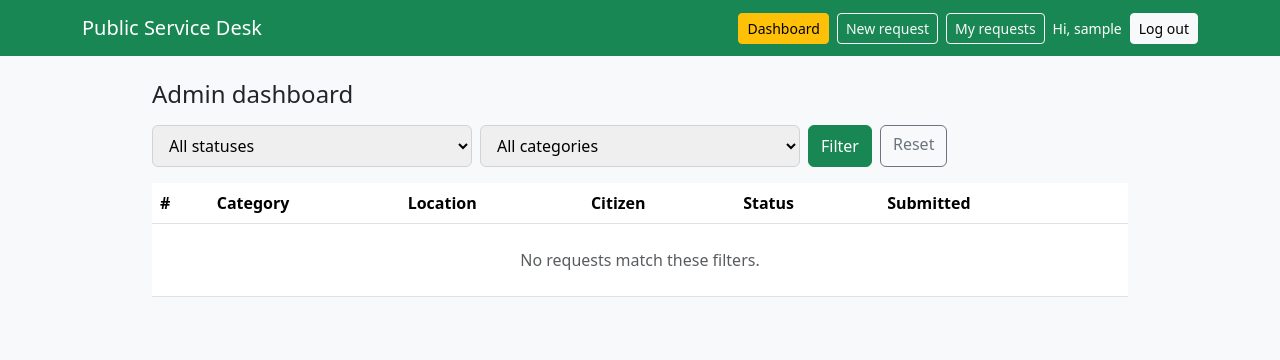
After one commit to Milashi254/service-desk, a Django app: page /dashboard/ in a window 1280 px wide. The commit adds this page. Shown: the top 360 px of the page. Run offline with Django 5.2, Linux system fonts and the light colour scheme; the visitor is signed in with stand-in values (Sample User, id 1); data comes from the database, SQL or seed files in the repository; data that the repository does not hold is empty.

Commit message:
Add admin dashboard and analytics

```diff
--- /dev/null
+++ b/services/decorators.py
@@ -0,0 +1,17 @@
+from functools import wraps
+
+from django.contrib.auth.decorators import login_required
+from django.core.exceptions import PermissionDenied
+
+
+def staff_required(view_func):
+    """Allow only logged-in staff members; everyone else gets a 403 page."""
+
+    @login_required
+    @wraps(view_func)
+    def wrapper(request, *args, **kwargs):
+        if not request.user.is_staff:
+            raise PermissionDenied
+        return view_func(request, *args, **kwargs)
+
+    return wrapper
--- /dev/null
+++ b/services/stats.py
@@ -0,0 +1,31 @@
+from django.db.models import Count
+
+from .models import ServiceRequest
+
+
+def request_stats():
+    """Counts shown on the admin dashboard: totals by status and by category."""
+    by_status = dict(
+        ServiceRequest.objects.order_by().values_list('status').annotate(total=Count('id'))
+    )
+    by_category = dict(
+        ServiceRequest.objects.order_by().values_list('category').annotate(total=Count('id'))
+    )
+    pending = by_status.get(ServiceRequest.Status.PENDING.value, 0)
+    in_progress = by_status.get(ServiceRequest.Status.IN_PROGRESS.value, 0)
+    resolved = by_status.get(ServiceRequest.Status.RESOLVED.value, 0)
+    total = pending + in_progress + resolved
+    return {
+        'total': total,
+        'open': pending + in_progress,
+        'resolved': resolved,
+        'resolution_rate': round(resolved * 100 / total) if total else 0,
+        'status_chart': {
+            'labels': ['Pending', 'In Progress', 'Resolved'],
+            'values': [pending, in_progress, resolved],
+        },
+        'category_chart': {
+            'labels': [label for _, label in ServiceRequest.Category.choices],
+            'values': [by_category.get(value, 0) for value, _ in ServiceRequest.Category.choices],
+        },
+    }
--- a/services/urls.py
+++ b/services/urls.py
@@ -8,4 +8,6 @@ urlpatterns = [
     path('requests/new/', views.submit_request, name='submit_request'),
     path('requests/', views.my_requests, name='my_requests'),
     path('requests/<int:pk>/', views.request_detail, name='request_detail'),
+    path('dashboard/', views.admin_dashboard, name='admin_dashboard'),
+    path('dashboard/<int:pk>/', views.admin_request_detail, name='admin_request_detail'),
 ]
--- a/services/views.py
+++ b/services/views.py
@@ -3,9 +3,10 @@ from django.contrib.auth import login
 from django.contrib.auth.decorators import login_required
 from django.shortcuts import get_object_or_404, redirect, render
 
-from .forms import RegisterForm, ServiceRequestForm
+from .decorators import staff_required
+from .forms import RegisterForm, ServiceRequestForm, StatusForm
 from .models import ServiceRequest
-
+from .stats import request_stats
 
 @login_required
 def home(request):
@@ -51,3 +52,40 @@ def request_detail(request, pk):
     """Show one request. Citizens can only open their own."""
     service_request = get_object_or_404(ServiceRequest, pk=pk, user=request.user)
     return render(request, 'services/request_detail.html', {'service_request': service_request})
+
+
+@staff_required
+def admin_dashboard(request):
+    """Staff-only list of all requests, with status and category filters."""
+    requests_list = ServiceRequest.objects.select_related('user')
+    status = request.GET.get('status', '')
+    category = request.GET.get('category', '')
+    if status in ServiceRequest.Status.values:
+        requests_list = requests_list.filter(status=status)
+    if category in ServiceRequest.Category.values:
+        requests_list = requests_list.filter(category=category)
+    context = {
+        'requests_list': requests_list,
+        'statuses': ServiceRequest.Status.choices,
+        'categories': ServiceRequest.Category.choices,
+        'selected_status': status,
+        'selected_category': category,
+                'stats': request_stats(),
+    }
+    return render(request, 'services/admin_dashboard.html', context)
+
+
+@staff_required
+def admin_request_detail(request, pk):
+    """Staff view of any request, with a form to change its status."""
+    service_request = get_object_or_404(ServiceRequest, pk=pk)
+    form = StatusForm(request.POST or None, instance=service_request)
+    if form.is_valid():
+        form.save()
+        messages.success(request, 'Status updated.')
+        return redirect('admin_request_detail', pk=pk)
+    return render(
+        request,
+        'services/admin_request_detail.html',
+        {'service_request': service_request, 'form': form},
+    )
--- a/templates/base.html
+++ b/templates/base.html
@@ -13,6 +13,8 @@
     form p { margin-bottom: 1rem; }
     .helptext { font-size: .85rem; color: #6c757d; }
     .errorlist { color: #b02a37; list-style: none; padding-left: 0; font-size: .9rem; }
+        .page-narrow { max-width: 720px; }
+    .page-wide { max-width: 1000px; }
   </style>
 </head>
 <body class="bg-light">
@@ -21,6 +23,7 @@
       <a class="navbar-brand" href="{% url 'home' %}">Public Service Desk</a>
       <div class="d-flex gap-2 align-items-center">
         {% if user.is_authenticated %}
+                  {% if user.is_staff %}<a class="btn btn-sm btn-warning" href="{% url 'admin_dashboard' %}">Dashboard</a>{% endif %}
                   <a class="btn btn-sm btn-outline-light" href="{% url 'submit_request' %}">New request</a>
           <a class="btn btn-sm btn-outline-light" href="{% url 'my_requests' %}">My requests</a>
           <span class="text-white small">Hi, {{ user.username }}</span>
@@ -35,7 +38,7 @@
       </div>
     </div>
   </nav>
-  <main class="container pb-5" style="max-width: 720px;">
+      <main class="container pb-5 {% block main_class %}page-narrow{% endblock %}">
     {% for message in messages %}
       <div class="alert alert-success">{{ message }}</div>
     {% endfor %}
--- /dev/null
+++ b/templates/services/admin_dashboard.html
@@ -0,0 +1,50 @@
+{% extends 'base.html' %}
+{% block title %}Admin dashboard{% endblock %}
+{% block main_class %}page-wide{% endblock %}
+{% block content %}
+  <h1 class="h4 mb-3">Admin dashboard</h1>
+  <form method="get" class="row g-2 mb-3">
+    <div class="col-sm-4">
+      <select name="status" aria-label="Filter by status">
+        <option value="">All statuses</option>
+        {% for value, label in statuses %}
+          <option value="{{ value }}" {% if value == selected_status %}selected{% endif %}>{{ label }}</option>
+        {% endfor %}
+      </select>
+    </div>
+    <div class="col-sm-4">
+      <select name="category" aria-label="Filter by category">
+        <option value="">All categories</option>
+        {% for value, label in categories %}
+          <option value="{{ value }}" {% if value == selected_category %}selected{% endif %}>{{ label }}</option>
+        {% endfor %}
+      </select>
+    </div>
+    <div class="col-sm-4 d-flex gap-2">
+      <button type="submit" class="btn btn-success">Filter</button>
+      <a href="{% url 'admin_dashboard' %}" class="btn btn-outline-secondary">Reset</a>
+    </div>
+  </form>
+  <div class="table-responsive">
+    <table class="table table-hover bg-white align-middle">
+      <thead>
+        <tr><th>#</th><th>Category</th><th>Location</th><th>Citizen</th><th>Status</th><th>Submitted</th><th></th></tr>
+      </thead>
+      <tbody>
+        {% for item in requests_list %}
+          <tr>
+            <td>{{ item.pk }}</td>
+            <td>{{ item.get_category_display }}</td>
+            <td>{{ item.location }}</td>
+            <td>{{ item.user.username }}</td>
+            <td>{% include 'services/_status_badge.html' %}</td>
+            <td>{{ item.created_at|date:"j M Y" }}</td>
+            <td><a class="btn btn-sm btn-outline-success" href="{% url 'admin_request_detail' item.pk %}">Manage</a></td>
+          </tr>
+        {% empty %}
+          <tr><td colspan="7" class="text-center text-muted py-4">No requests match these filters.</td></tr>
+        {% endfor %}
+      </tbody>
+    </table>
+  </div>
+{% endblock %}
```
Also changed, not shown: services/forms.py (+8 -0 lines), templates/services/admin_request_detail.html (added, +29 -0 lines).
